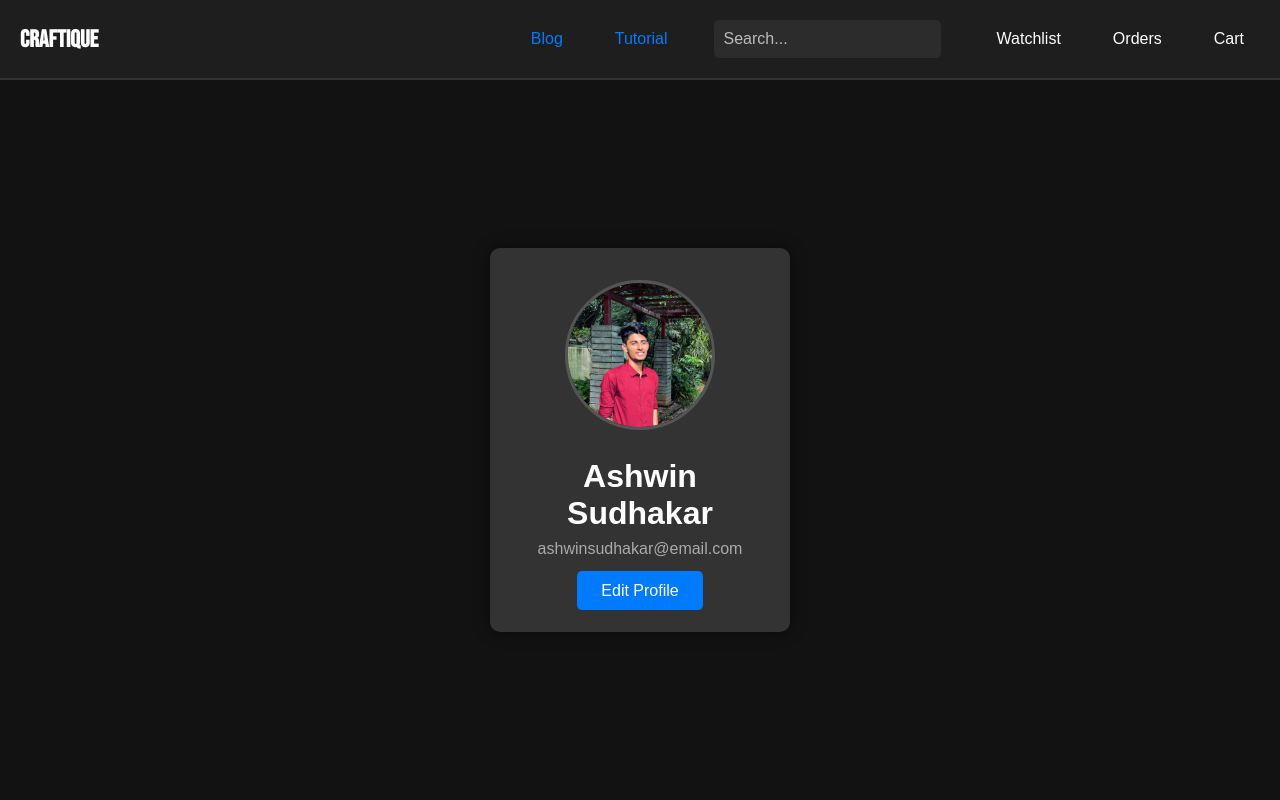
After one commit to ashwinsdk/Craftique, a PHP site: page /profile.html in a window 1280 px wide. The commit adds this page. Run offline with PHP 8.4, Linux system fonts and the light colour scheme.

Commit message:
Save-frontend

```diff
--- a/blog.html
+++ b/blog.html
@@ -7,7 +7,7 @@
     <link rel="icon" type="image/x-icon" href="img/favicon.ico">
     <link href='https://fonts.googleapis.com/css?family=Bebas Neue' rel='stylesheet'>
     <title>Blog</title>
-    <link rel="stylesheet" href="styles.css">
+    <link rel="stylesheet" href="css/styles.css">
 </head>
 
 <body>
--- a/cart.html
+++ b/cart.html
@@ -7,7 +7,7 @@
     <link rel="icon" type="image/x-icon" href="img/favicon.ico">
     <link href='https://fonts.googleapis.com/css?family=Bebas Neue' rel='stylesheet'>
     <title>Shopping Cart</title>
-    <link rel="stylesheet" href="styles.css">
+    <link rel="stylesheet" href="css/styles.css">
 </head>
 
 <body>
--- a/checkout.html
+++ b/checkout.html
@@ -7,7 +7,7 @@
     <link rel="icon" type="image/x-icon" href="img/favicon.ico">
     <link href='https://fonts.googleapis.com/css?family=Bebas Neue' rel='stylesheet'>
     <title>Checkout</title>
-    <link rel="stylesheet" href="styles.css">
+    <link rel="stylesheet" href="css/styles.css">
 </head>
 
 <body>
--- a/styles.css
+++ b/css/styles.css
@@ -56,10 +56,17 @@ body {
     text-decoration: none;
     margin: 0 10px;
     font-size: 16px;
+    ;
+    padding: 0.5rem 1rem;
+    transition: background-color 0.3s ease;
+    list-style: none;
+    display: flex;
+    gap: 1.5rem;
 }
 
 .category-item:hover {
-    text-decoration: underline;
+    background-color: #ffffff;
+    border-radius: 5px;
 }
 
 /* Navbar Links */
@@ -68,10 +75,16 @@ body {
     margin-left: 20px;
     text-decoration: none;
     font-size: 16px;
+    padding: 0.5rem 1rem;
+    transition: background-color 0.3s ease;
+    list-style: none;
+    display: flex;
+    gap: 1.5rem;
 }
 
 .nav-link:hover {
-    text-decoration: underline;
+    background-color: #007bff;
+    border-radius: 5px;
 }
 
 .banner {
@@ -752,3 +765,56 @@ form label {
 .recent-tutorials a:hover {
     text-decoration: underline;
 }
+
+/* Profile Section */
+.profile-section {
+    display: flex;
+    justify-content: center;
+    align-items: center;
+    height: calc(100vh - 80px);
+    /* Minus the header height */
+}
+
+.profile-card {
+    background-color: #333;
+    padding: 2rem;
+    border-radius: 10px;
+    text-align: center;
+    width: 300px;
+    box-shadow: 0 0 15px rgba(0, 0, 0, 0.5);
+}
+
+.profile-image img {
+    border-radius: 50%;
+    width: 150px;
+    height: 150px;
+    object-fit: cover;
+    border: 3px solid #555;
+}
+
+.name {
+    margin-top: 1.5rem;
+    font-size: 2rem;
+}
+
+.email {
+    margin: 0.5rem 0;
+    color: #aaa;
+}
+
+.bio {
+    margin-bottom: 1.5rem;
+}
+
+.edit-profile-btn {
+    background-color: #007bff;
+    color: #fff;
+    padding: 0.7rem 1.5rem;
+    text-decoration: none;
+    border-radius: 5px;
+    transition: background-color 0.3s ease;
+}
+
+.edit-profile-btn:hover {
+    background-color: #0056b3;
+}
--- a/orders.html
+++ b/orders.html
@@ -7,7 +7,7 @@
     <link rel="icon" type="image/x-icon" href="img/favicon.ico">
     <link href='https://fonts.googleapis.com/css?family=Bebas Neue' rel='stylesheet'>
     <title>My Orders</title>
-    <link rel="stylesheet" href="styles.css">
+    <link rel="stylesheet" href="css/styles.css">
 </head>
 
 <body>
--- a/product.html
+++ b/product.html
@@ -7,7 +7,7 @@
     <link rel="icon" type="image/x-icon" href="img/favicon.ico">
     <link href='https://fonts.googleapis.com/css?family=Bebas Neue' rel='stylesheet'>
     <title>Product Details</title>
-    <link rel="stylesheet" href="styles.css">
+    <link rel="stylesheet" href="css/styles.css">
 </head>
 
 <body>
--- /dev/null
+++ b/profile.html
@@ -0,0 +1,48 @@
+<!DOCTYPE html>
+<html lang="en">
+
+<head>
+    <meta charset="UTF-8">
+    <meta name="viewport" content="width=device-width, initial-scale=1.0">
+    <link rel="icon" type="image/x-icon" href="img/favicon.ico">
+    <link href='https://fonts.googleapis.com/css?family=Bebas Neue' rel='stylesheet'>
+    <title>User Profile</title>
+    <link rel="stylesheet" href="css/styles.css">
+</head>
+
+<body>
+    <nav class="navbar">
+        <div class="logo"><a href="index.html" style="text-decoration: none;color:white;">
+                <p style="font-family: 'Bebas Neue';">Craftique</p>
+            </a></div>
+
+        <div class="nav-items">
+            <!-- Search bar and categories -->
+
+            <div class="category-list">
+                <a href="#" class="category-item">Blog</a>
+                <a href="#" class="category-item">Tutorial</a>
+            </div>
+            <input type="text" class="search-bar" placeholder="Search...">
+
+            <a href="#" class="nav-link">Watchlist</a>
+            <a href="#" class="nav-link">Orders</a>
+            <a href="#" class="nav-link">Cart</a>
+        </div>
+    </nav>
+
+    <!-- Profile Section -->
+    <section class="profile-section">
+        <div class="profile-card">
+            <div class="profile-image">
+                <img src="img/profile.jpeg" alt="Profile Picture">
+            </div>
+            <h1 class="name">Ashwin Sudhakar</h1>
+            <p class="email">ashwinsudhakar@email.com</p>
+            <p class="bio"></p>
+            <a href="#" class="edit-profile-btn">Edit Profile</a>
+        </div>
+    </section>
+</body>
+
+</html>
--- a/seller-login.html
+++ b/seller-login.html
@@ -5,7 +5,7 @@
     <meta charset="UTF-8">
     <meta name="viewport" content="width=device-width, initial-scale=1.0">
     <link rel="icon" type="image/x-icon" href="img/favicon.ico">
-    <link rel="stylesheet" type="text/css" href="styles-login.css">
+    <link rel="stylesheet" type="text/css" href="css/styles-login.css">
     <link href='https://fonts.googleapis.com/css?family=Bebas Neue' rel='stylesheet'>
     <title>Seler-Login</title>
 </head>
--- a/seller-register.html
+++ b/seller-register.html
@@ -5,7 +5,7 @@
     <meta charset="UTF-8">
     <meta name="viewport" content="width=device-width, initial-scale=1.0">
     <link rel="icon" type="image/x-icon" href="img/favicon.ico">
-    <link rel="stylesheet" type="text/css" href="styles-login.css">
+    <link rel="stylesheet" type="text/css" href="css/styles-login.css">
     <link href='https://fonts.googleapis.com/css?family=Bebas Neue' rel='stylesheet'>
     <title>User-Register</title>
 </head>
--- a/seller-view-product.html
+++ b/seller-view-product.html
@@ -7,7 +7,7 @@
     <link rel="icon" type="image/x-icon" href="img/favicon.ico">
     <link href='https://fonts.googleapis.com/css?family=Bebas Neue' rel='stylesheet'>
     <title>Product Details</title>
-    <link rel="stylesheet" href="styles.css">
+    <link rel="stylesheet" href="css/styles.css">
 </head>
 
 <body>
--- a/seller.html
+++ b/seller.html
@@ -7,7 +7,7 @@
     <link rel="icon" type="image/x-icon" href="img/favicon.ico">
     <link href='https://fonts.googleapis.com/css?family=Bebas Neue' rel='stylesheet'>
     <title>Admin Dashboard</title>
-    <link rel="stylesheet" href="styles.css">
+    <link rel="stylesheet" href="css/styles.css">
 </head>
 
 <body>
--- a/tutorial-vid.html
+++ b/tutorial-vid.html
@@ -7,7 +7,7 @@
     <link rel="icon" type="image/x-icon" href="img/favicon.ico">
     <link href='https://fonts.googleapis.com/css?family=Bebas Neue' rel='stylesheet'>
     <title>Tutorial Videos</title>
-    <link rel="stylesheet" href="styles.css">
+    <link rel="stylesheet" href="css/styles.css">
 </head>
 
 <body>
--- a/user-login.html
+++ b/user-login.html
@@ -5,7 +5,7 @@
     <meta charset="UTF-8">
     <meta name="viewport" content="width=device-width, initial-scale=1.0">
     <link rel="icon" type="image/x-icon" href="img/favicon.ico">
-    <link rel="stylesheet" type="text/css" href="styles-login.css">
+    <link rel="stylesheet" type="text/css" href="css/styles-login.css">
     <link href='https://fonts.googleapis.com/css?family=Bebas Neue' rel='stylesheet'>
     <title>User-Login</title>
 </head>
--- a/user-register.html
+++ b/user-register.html
@@ -5,7 +5,7 @@
     <meta charset="UTF-8">
     <meta name="viewport" content="width=device-width, initial-scale=1.0">
     <link rel="icon" type="image/x-icon" href="img/favicon.ico">
-    <link rel="stylesheet" type="text/css" href="styles-login.css">
+    <link rel="stylesheet" type="text/css" href="css/styles-login.css">
     <link href='https://fonts.googleapis.com/css?family=Bebas Neue' rel='stylesheet'>
     <title>User-Register</title>
 </head>
```
Also changed, not shown: index.html (+7 -6 lines), css/styles-login.css (renamed from styles-login.css), img/profile.jpeg (added), 1 other file.
